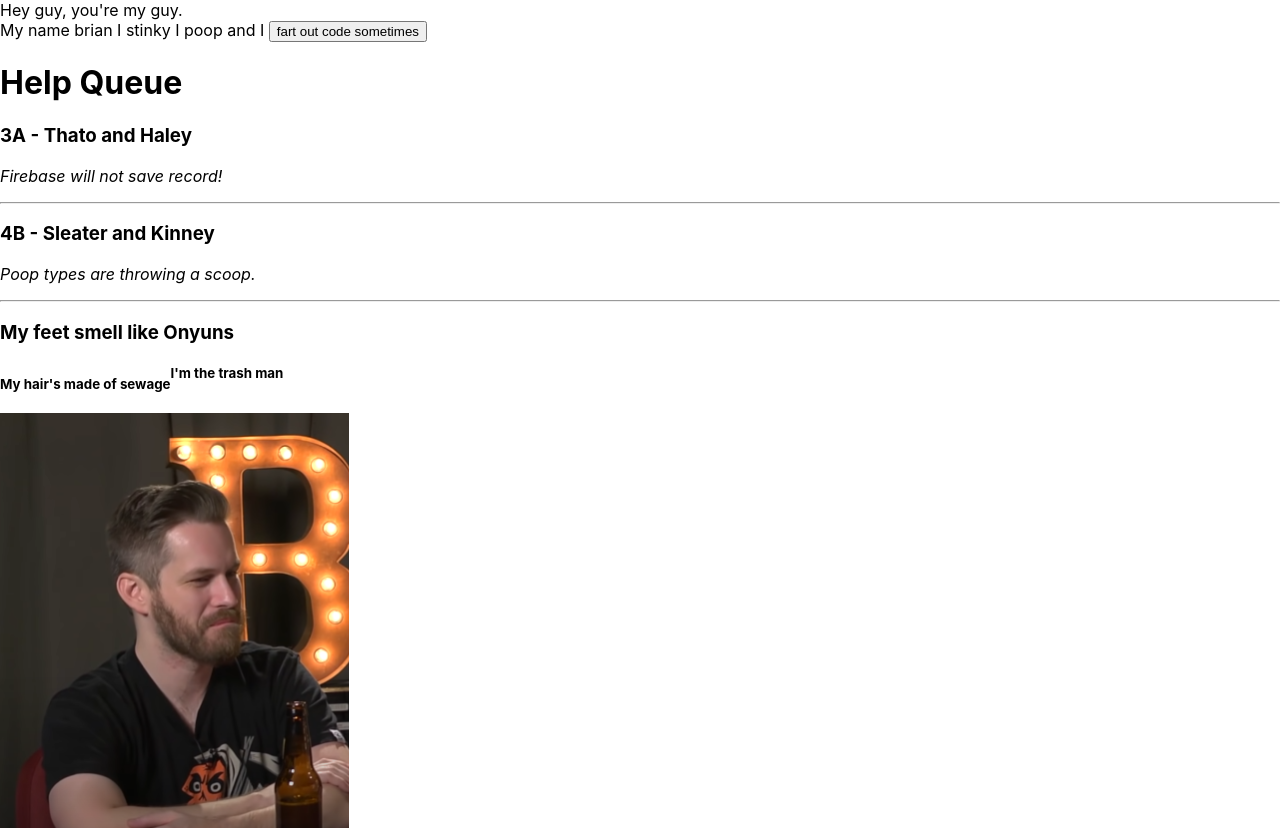
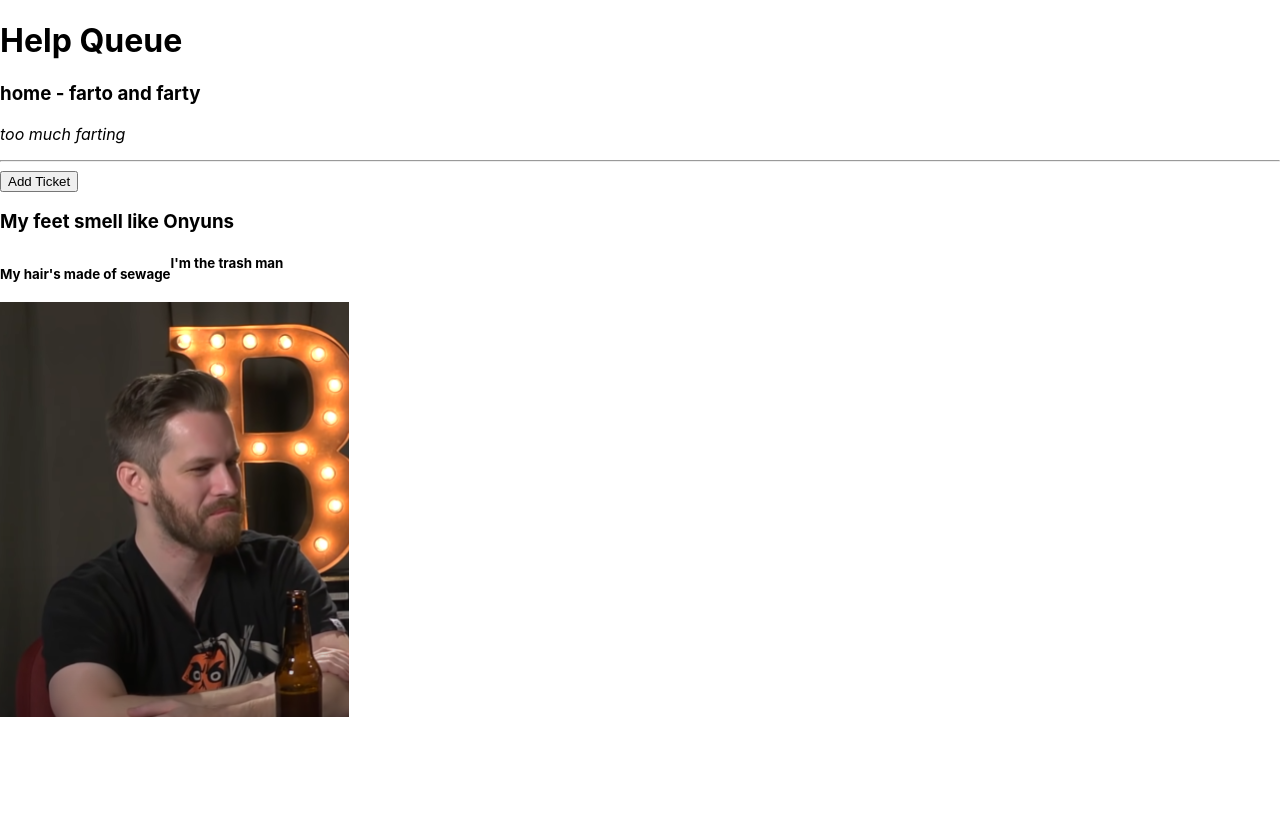
Before and after one commit to Riverface/Help-Queue, a React (Create React App) app: page / in a window 1280 px wide. After the commit the page ends 800 px from the top, so only its background shows below. Built offline with nearby package versions, Linux system fonts and the light colour scheme.

Commit message:
Fixed this garbage
Co-authored-by: Daniel Hongel <daniel.hongel@fidgetech.org>

```diff
--- a/src/App.js
+++ b/src/App.js
@@ -2,25 +2,21 @@
 import React from "react";
 import Footer from "./Components/Footer";
 import Header from "./Components/Header";
-import Ticket from "./Components/Ticket";
-import TicketList from "./Components/TicketList";
+
 import Jay from "./brave_9fFAai3W72.png";
+import TicketControl from "./Components/TicketControl.jsx";
 
 // function with the same name as the component
 
 function App() {
 
-return (<React.Fragment>
-    My name brian I stinky
-    I poop
-    and I <button>fart out code sometimes</button>
-    <Header/>
-    <TicketList/>
-    <div className=''></div>
-    <Footer/>
-    <img src={Jay} alt=""/>
+    return (<React.Fragment>
+        <Header />
+        <TicketControl />
+        <Footer />
+        <img src={Jay} alt="" />
     </React.Fragment>)
 }
 
-// export declairation of this component
+// export declaration of this component
 export default App;
--- /dev/null
+++ b/src/Components/NewTicketForm.jsx
@@ -0,0 +1,35 @@
+import { v4 } from 'uuid'; // new code
+import React, { Component } from 'react'
+import PropTypes from "prop-types";
+function NewTicketForm(props) {
+    return (
+        <React.Fragment>
+            <form onSubmit={handleNewTicketFormSubmission}>
+                <input
+                    type='text'
+                    name='names'
+                    placeholder='Pair Names' />
+                <input
+                    type='text'
+                    name='location'
+                    placeholder='Location' />
+                <textarea
+                    name='issue'
+                    placeholder='Describe your issue.' />
+                <button type='submit'>Help!</button>
+            </form>
+        </React.Fragment>
+    );
+
+    function handleNewTicketFormSubmission(event) {
+        event.preventDefault();
+        props.onNewTicketCreation({ names: event.target.names.value, location: event.target.location.value, issue: event.target.issue.value, id: v4() });
+    }
+
+}
+
+NewTicketForm.propTypes = {
+    onNewTicketCreation: PropTypes.func
+};
+
+export default NewTicketForm;
--- /dev/null
+++ b/src/Components/TicketControl.jsx
@@ -0,0 +1,58 @@
+
+import React from 'react';
+import NewTicketForm from './NewTicketForm';
+import TicketList from './TicketList';
+import { v4 } from 'uuid'
+class TicketControl extends React.Component {
+
+
+    constructor(props) {
+        super(props);
+        this.state = {
+            formVisibleOnPage: false,
+            masterTicketList: [{location:'home',names:'farto and farty', issue:'too much farting'}],
+            selectedTicket: null
+        };
+    }
+    handleClick = () => {
+        this.setState(prevState => ({
+            formVisibleOnPage: !prevState.formVisibleOnPage
+        }));
+    };
+    handleAddingNewTicketToList = (newTicket) => {
+        const newMasterTicketList = this.state.masterTicketList.concat(newTicket);
+        this.setState({
+            masterTicketList: newMasterTicketList,
+            formVisibleOnPage: false
+        });
+    }
+    handleChangingSelectedTicket = (id) => {
+        const selectedTicket = this.state.masterTicketList.filter(ticket => ticket.id === id)[0];
+        this.setState({ selectedTicket: selectedTicket });
+    }
+
+
+
+    render() {
+        let buttonText = "";
+        let currentlyVisibleState = null;
+        // let addTicketButton = null; // new code
+        if (this.state.formVisibleOnPage) {
+            currentlyVisibleState = <NewTicketForm onNewTicketCreation={this.handleAddingNewTicketToList} />;
+            buttonText = "Return to Ticket List";
+        } else {
+            console.log(this.state)
+            currentlyVisibleState = <TicketList ticketList={this.state.masterTicketList} />; // new code
+            buttonText = "Add Ticket";
+        }
+        return (
+            <React.Fragment>
+                {currentlyVisibleState}
+                <button onClick={this.handleClick}>{buttonText}</button>
+            </ React.Fragment>
+        );
+    }
+
+}
+
+export default TicketControl;
--- a/src/Components/TicketList.js
+++ b/src/Components/TicketList.js
@@ -1,19 +1,25 @@
 import React from "react";
 import Ticket from "./Ticket";
+import PropTypes from "prop-types";
 
-function TicketList(){
+// remove const masterTicketList = [ ... ]. We no longer want these.
+
+function TicketList(props) { // Add props as parameter.
   return (
     <React.Fragment>
-      <Ticket
-        location="3A"
-        names="Thato and Haley"
-        issue="Firebase will not save record!"/>
-      <Ticket
-        location="4B"
-        names="Sleater and Kinney"
-        issue="Poop types are throwing a scoop."/>
+      {props.ticketList.map((ticket, index) => // Loop through the list passed down from TicketControl.
+        <Ticket names={ticket.names}
+          location={ticket.location}
+          issue={ticket.issue}
+          key={index} />
+      )}
     </React.Fragment>
   );
 }
 
+// Add propTypes for ticketList.
+TicketList.propTypes = {
+  ticketList: PropTypes.array
+};
+
 export default TicketList;
--- a/src/index.js
+++ b/src/index.js
@@ -4,18 +4,14 @@ import './index.css';
 import App from './App';
 import * as serviceWorker from './serviceWorker';
 
-function MyGuy(){
-    return <div>Hey guy, you're my guy.</div>
-}
 
 
 ReactDOM.render(
     <div>
-    <MyGuy/>
-    <App/>
+        <App />
     </div>,
     document.getElementById('root')
-    );
+);
 
 // If you want your app to work offline and load faster, you can change
 // unregister() to register() below. Note this comes with some pitfalls.
```
Also changed, not shown: src/Components/Ticket.js (+5 -3 lines), src/Components/TicketDetail.jsx (added, +21 -0 lines), 1 other file (tests, documents, lock files or other folders).
